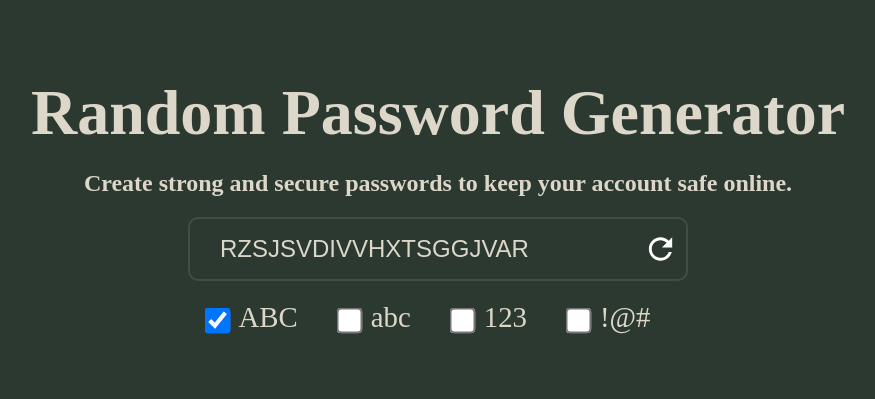
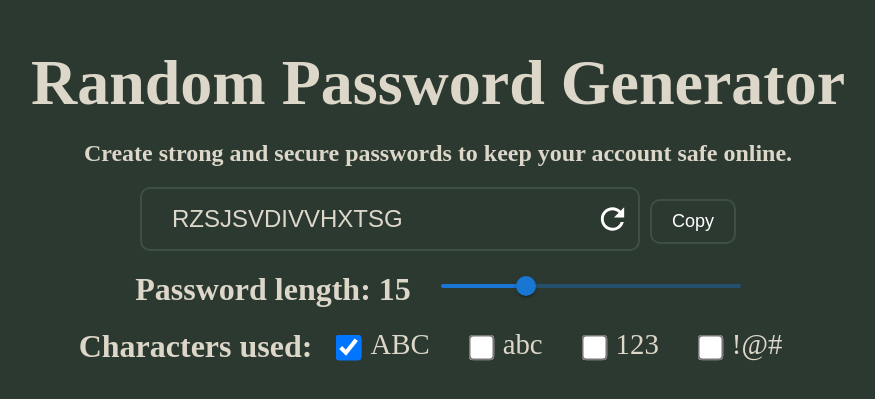
Before and after one commit to ashwin586/passkeys, a Next.js app: page /home in a window 1280 px wide. Shown: the part 195-594 px from the top of the page, without its empty margins (202-1077 px from the left). Built offline with nearby package versions, Linux system fonts and the light colour scheme.

Commit message:
feat: added length slider

```diff
--- a/src/pages/home/index.tsx
+++ b/src/pages/home/index.tsx
@@ -1,6 +1,15 @@
-import React, { useEffect, useState } from "react";
+import React, { useEffect, useState, useRef } from "react";
 import RefreshIcon from "@mui/icons-material/Refresh";
-import { APLHABETS, NUMBERS, SPECIAL_CHARACTERS, optionsState } from "@/utils/constants";
+import {
+  APLHABETS,
+  NUMBERS,
+  SPECIAL_CHARACTERS,
+  optionsState,
+} from "@/utils/constants";
+import Box from "@mui/material/Box";
+import Slider from "@mui/material/Slider";
+import Snackbar from "@mui/material/Snackbar";
+import Alert from "@mui/material/Alert";
 
 const App = () => {
   const [lowerCase, setLowerCase] = useState<boolean>(false);
@@ -8,6 +17,11 @@ const App = () => {
   const [numeric, setNumeric] = useState<boolean>(false);
   const [specialCharacter, setSpecialCharacter] = useState<boolean>(false);
   const [password, setPassword] = useState<string>("");
+  const [rangeSliderValue, setRangeSliderValue] = useState<number[] | number>(
+    15
+  );
+  const passTextRef = useRef<HTMLInputElement | null>(null);
+  const [toast, setToast] = useState<boolean>(false);
 
   const alphabets: string[] = APLHABETS.split("");
   const numbers: string[] = NUMBERS.split("");
@@ -22,7 +36,10 @@ const App = () => {
   if (specialCharacter) allChars = allChars.concat(specialChar);
 
   const generatePassword = () => {
-    const length: number = 20;
+    const length =
+      typeof rangeSliderValue === "number"
+        ? rangeSliderValue
+        : rangeSliderValue[0];
     let newPassword: string = "";
 
     for (let i = 0; i < length; i++) {
@@ -62,12 +79,22 @@ const App = () => {
     }
   };
 
-
   useEffect(() => {
     generatePassword();
 
     // eslint-disable-next-line react-hooks/exhaustive-deps
-  }, [lowerCase, upperCase, numeric, specialCharacter]);
+  }, [lowerCase, upperCase, numeric, specialCharacter, rangeSliderValue]);
+
+  const handleCopyPass = async () => {
+    if (passTextRef.current) {
+      await navigator.clipboard.writeText(passTextRef.current.value);
+      setToast(true);
+    }
+  };
+
+  const handleClose = () => {
+    setToast(false);
+  };
 
   return (
     <React.Fragment>
@@ -77,6 +104,7 @@ const App = () => {
           <h2 className="text">
             Create strong and secure passwords to keep your account safe online.
           </h2>
+          <div>
             <div className="input__box__container">
               <input
                 type="text"
@@ -85,6 +113,7 @@ const App = () => {
                 className="input__box"
                 value={password}
                 readOnly
+                ref={passTextRef}
               />
               <RefreshIcon
                 fontSize="large"
@@ -92,7 +121,27 @@ const App = () => {
                 onClick={() => generatePassword()}
               />
             </div>
+            <button className="copy__btn" onClick={handleCopyPass}>
+              Copy
+            </button>
+          </div>
+          <div className="pass__range__input__container">
+            <h1 className="text">Password length: {rangeSliderValue}</h1>
+            <Box sx={{ width: 300 }}>
+              <Slider
+                defaultValue={15}
+                aria-label="Default"
+                valueLabelDisplay="auto"
+                min={1}
+                max={50}
+                onChange={(_, value) => {
+                  setRangeSliderValue(value);
+                }}
+              />
+            </Box>
+          </div>
           <div className="check__box__container">
+            <h1 className="text">Characters used:</h1>
             <div>
               <input
                 type="checkbox"
@@ -136,6 +185,18 @@ const App = () => {
           </div>
         </div>
       </div>
+      <Snackbar open={toast} autoHideDuration={4000} onClose={handleClose}>
+        <Alert
+          onClose={handleClose}
+          severity="success"
+          variant="filled"
+          sx={{
+            width: "100%",
+          }}
+        >
+          Password copied to clipboard
+        </Alert>
+      </Snackbar>
     </React.Fragment>
   );
 };
--- a/src/styles/globals.css
+++ b/src/styles/globals.css
@@ -2,7 +2,6 @@
   margin: 0;
   padding: 0;
   box-sizing: border-box;
-  background-color: #2C3930;
 }
 
 .main {
@@ -10,6 +9,7 @@
   justify-content: center;
   align-items: center;
   height: 100vh;
+  background-color: #2C3930;
 }
 
 .container {
@@ -45,6 +45,8 @@
   padding: 30px;
   padding-right: 35px;
   cursor: default;
+  background-color: #2C3930;
+  text-overflow: ellipsis;
 }
 
 .refresh__icon {
@@ -54,6 +56,21 @@
   transform: translateY(-50%);
   cursor: pointer;
   color: white;
+}
+
+.copy__btn {
+  margin-left: 10px;
+  padding: 10px 20px;
+  color: white;
+  font-size: large;
+  border: 2px solid #3F4F44;
+  border-radius: 10px;
+  background-color: #2C3930
+}
+
+.pass__range__input__container {
+  display: flex;
+  gap: 30px;
 }
 
 .check__box__container{
```
Lines whose indentation alone changed are shown as unchanged.
